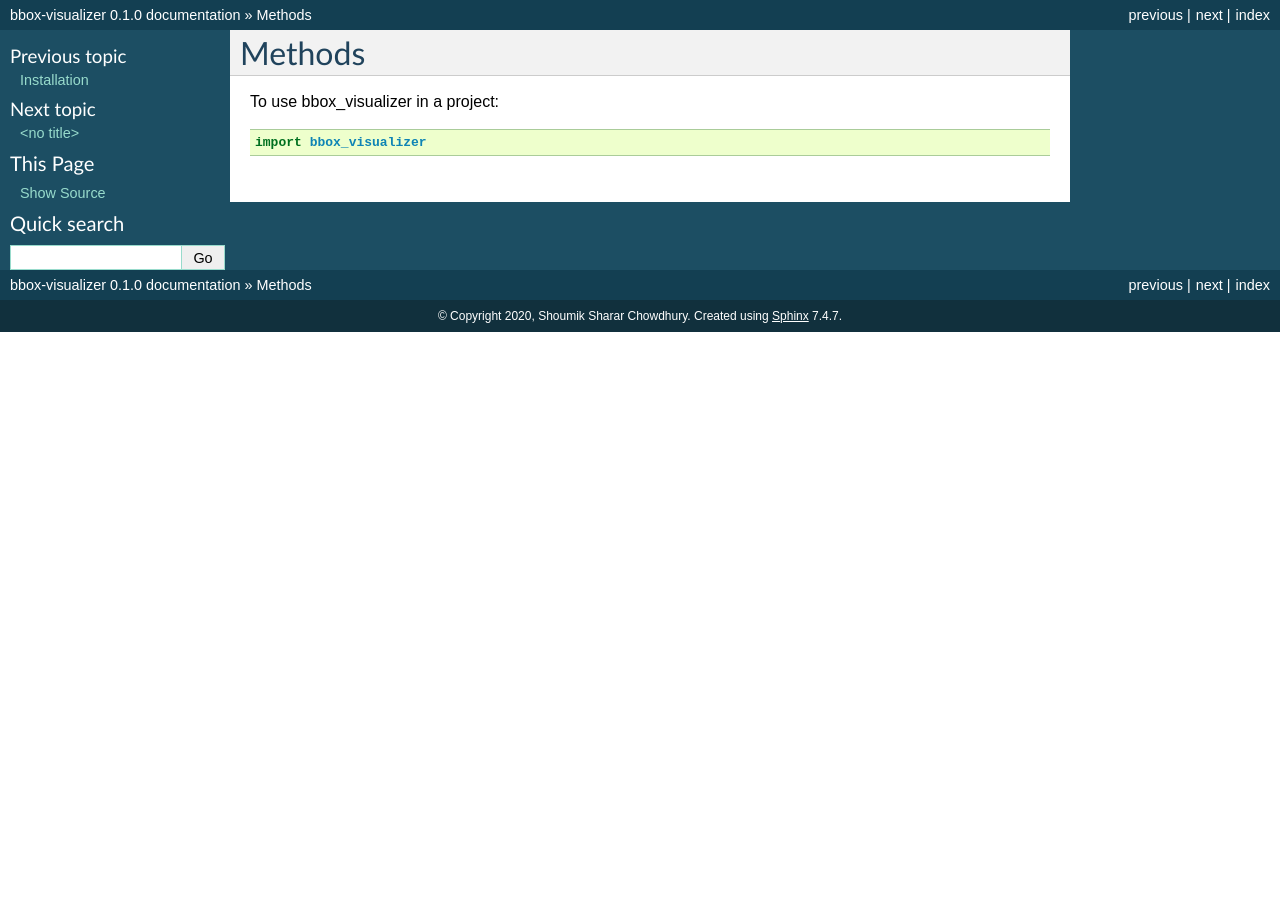
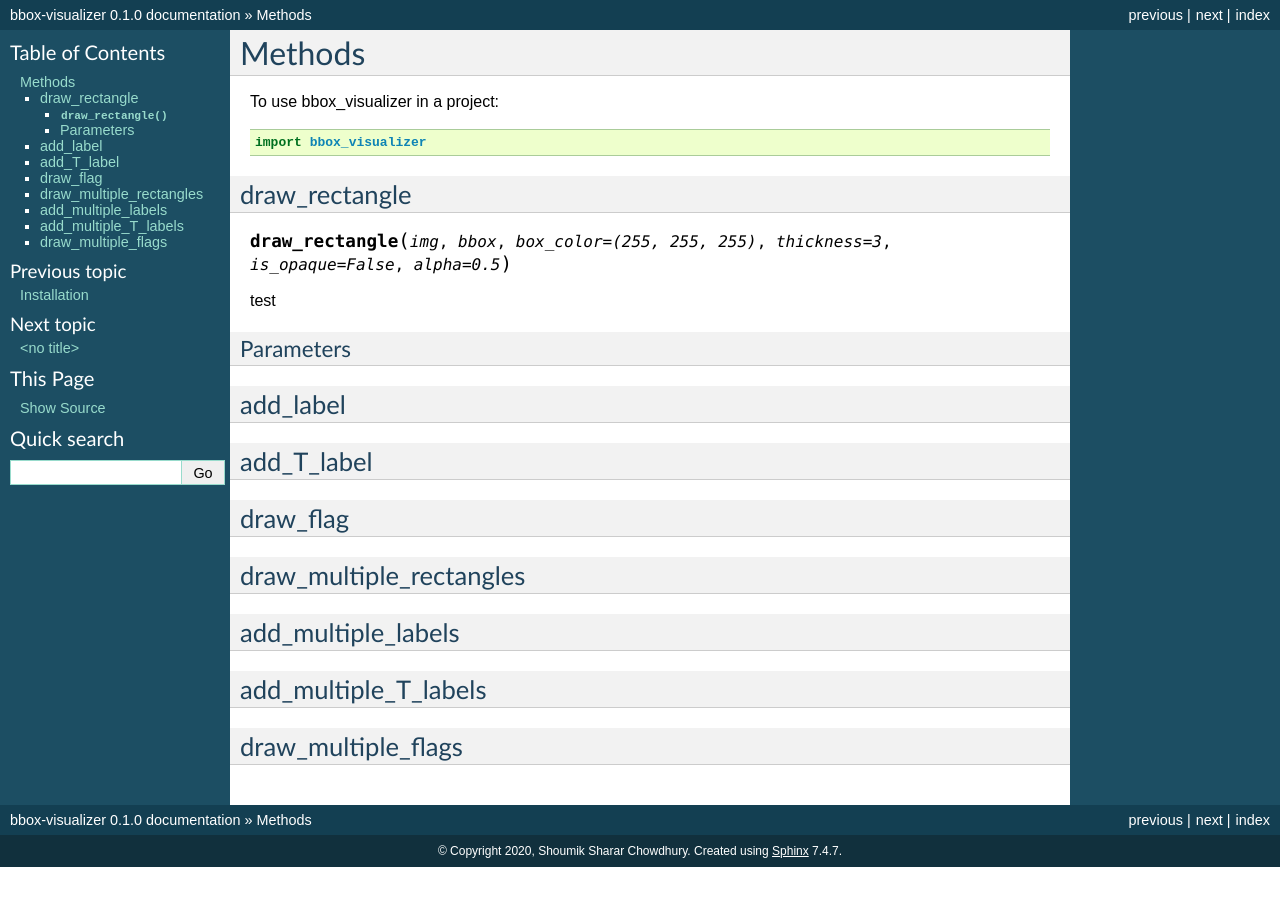
Before and after one commit to shoumikchow/bbox-visualizer, a Sphinx documentation site: the page built from docs/methods.rst, in a window 1280 px wide. Built offline with Sphinx 7.4.7, drawn with Linux system fonts in a browser that asks for light colours.

Commit message:
Change method name

```diff
--- a/bbox_visualizer/__init__.py
+++ b/bbox_visualizer/__init__.py
@@ -4,7 +4,7 @@ __author__ = """Shoumik Sharar Chowdhury"""
 __email__ = 'shoumikchow@gmail.com'
 __version__ = '0.1.0'
 
-from .bbox_visualizer import draw_rectangle, add_label, add_T_label, draw_flag, draw_rectangles, add_multiple_labels, add_multiple_T_labels, draw_multiple_flags_with_labels
+from .bbox_visualizer import draw_rectangle, add_label, add_T_label, draw_flag, draw_multiple_rectangles, add_multiple_labels, add_multiple_T_labels, draw_multiple_flags
 
 # from bbox_visualizer import bbox_visualizer
 # __all__ = ['bbox_visualizer']
--- a/docs/methods.rst
+++ b/docs/methods.rst
@@ -2,6 +2,38 @@
 Methods
 =======
 
+
 To use bbox_visualizer in a project::
 
     import bbox_visualizer
+
+
+draw_rectangle
+--------------
+.. py:function:: draw_rectangle(img, bbox, box_color=(255, 255, 255), thickness=3, is_opaque=False, alpha=0.5)
+
+test
+
+Parameters
+***********
+
+add_label
+---------
+
+add_T_label
+-----------
+
+draw_flag
+---------
+
+draw_multiple_rectangles
+------------------------
+
+add_multiple_labels
+-------------------
+
+add_multiple_T_labels
+---------------------
+
+draw_multiple_flags
+-------------------
```
Also changed, not shown: README.md (+1 -1 lines), 1 other file.
